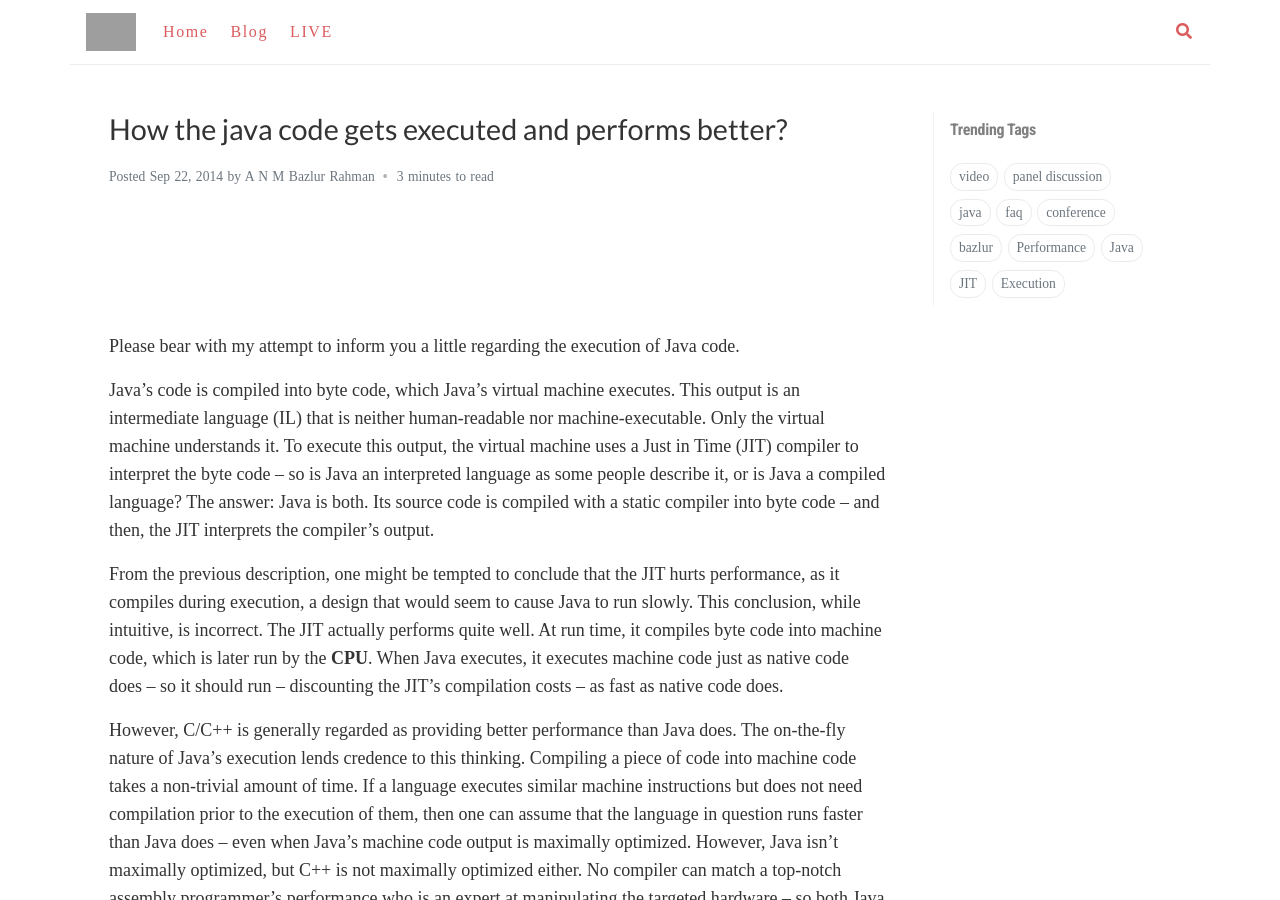
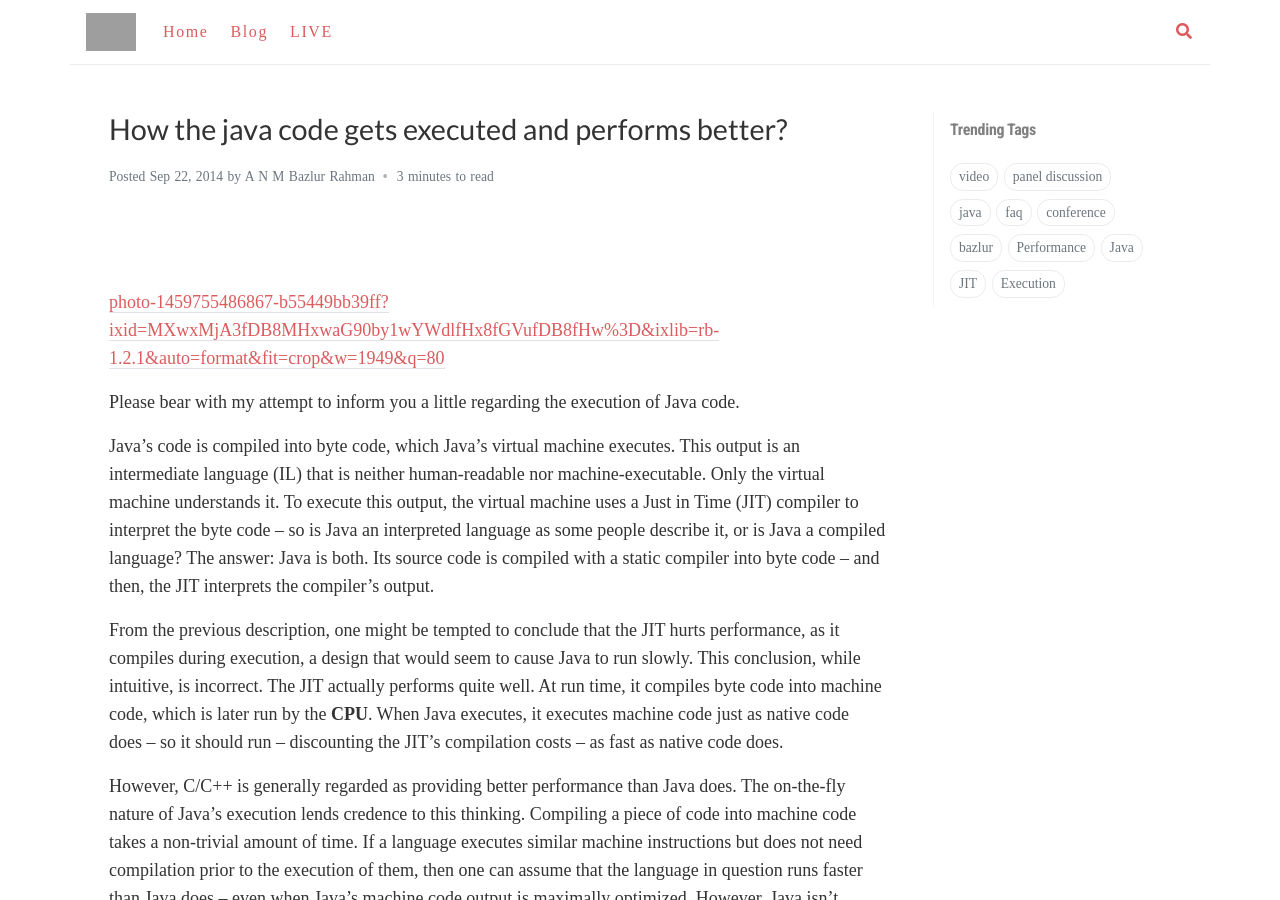
Before and after one commit to jugbd/jugbd.org, a Jekyll site: the page built from _posts/2014-09-22-how-the-java-code-gets-executed-and-performs-better.md, in a window 1280 px wide and 900 px high. Built offline with Jekyll 4.4.1, drawn with Linux system fonts in a browser that asks for light colours; nearby versions of some CDN libraries; some web fonts are replaced; comment, search, counter and statistics services are not loaded; grey boxes are pictures that could not be loaded.

Commit message:
Update from Forestry.io A. N. M. Bazlur Rahman (Rokon) updated _posts/2014-09-22-how-the-java-code-gets-executed-and-performs-better.md

```diff
--- a/_posts/2014-09-22-how-the-java-code-gets-executed-and-performs-better.md
+++ b/_posts/2014-09-22-how-the-java-code-gets-executed-and-performs-better.md
@@ -14,7 +14,7 @@ tags:
 image: ''
 
 ---
-![Java](assets/media/mike-kenneally-zlwdjoktua8-unsplash.jpg "Java")
+[photo-1459755486867-b55449bb39ff?ixid=MXwxMjA3fDB8MHxwaG90by1wYWdlfHx8fGVufDB8fHw%3D&ixlib=rb-1.2.1&auto=format&fit=crop&w=1949&q=80](https://images.unsplash.com/photo-1459755486867-b55449bb39ff?ixid=MXwxMjA3fDB8MHxwaG90by1wYWdlfHx8fGVufDB8fHw%3D&ixlib=rb-1.2.1&auto=format&fit=crop&w=1949&q=80 "photo-1459755486867-b55449bb39ff?ixid=MXwxMjA3fDB8MHxwaG90by1wYWdlfHx8fGVufDB8fHw%3D&ixlib=rb-1.2.1&auto=format&fit=crop&w=1949&q=80")
 
 Please bear with my attempt to inform you a little regarding the execution of Java code.
 
```
